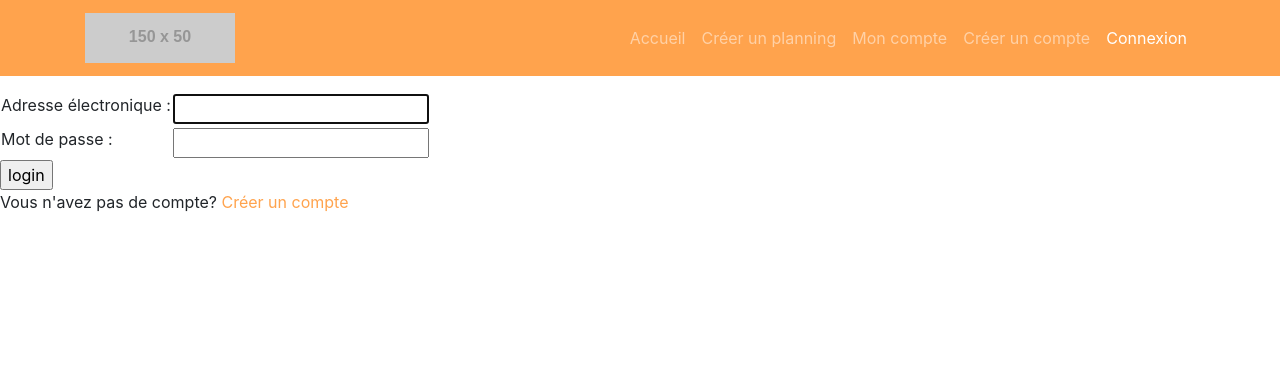
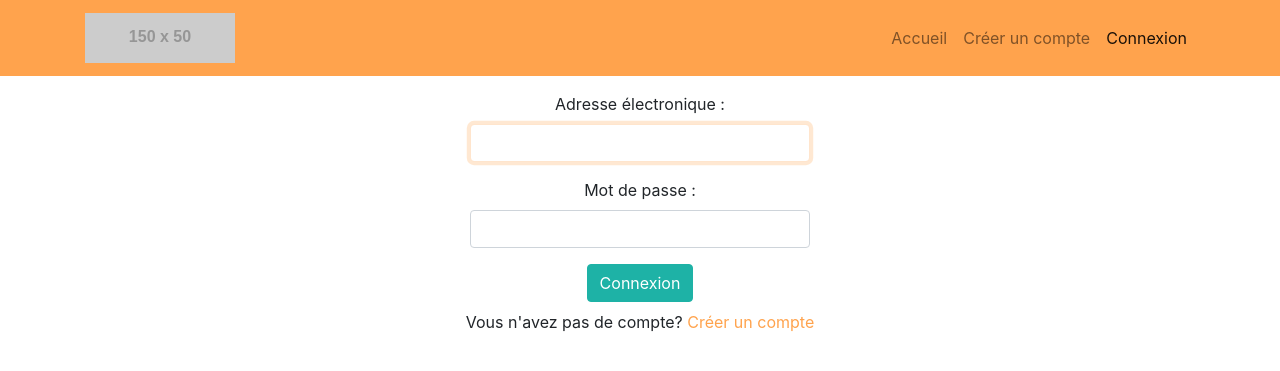
Before and after one commit to SylvainCatillon/PlanniTeam, a Django app: page /accounts/login/ in a window 1280 px wide. Shown: the top 371 px of the page. Run offline with Django 3.2, Linux system fonts and the light colour scheme; grey boxes labelled with a size stand in for pictures from a placeholder-image service; parts of the project's set-up code (start-up, migrations or seed data) failed here and were passed over; some libraries are stand-ins or nearby versions.

Commit message:
App accounts: -Removed unused folder 'accounts/tests/utils' -Design of page create and login
App core:
-New script Font Awesome load
-Template 'form_field' moved from plannings to core
-Errors display in 'form_field.html'
-Update of 'nav.html' (factorisation and user authentication differencies)
-New template 'nav_item' to factorisation purpose

App plannings:
-Intro text in planning creation
-Use of redirect() instead of HttpresponseRedirect in views

```diff
--- a/accounts/templates/accounts/login.html
+++ b/accounts/templates/accounts/login.html
@@ -1,5 +1,6 @@
 {%  extends 'core/base.html' %}
 {% block content %}
+<div class="container text-center">
 {% if form.errors %}
 {% for error in form.errors.values %}
   <p >{{ error }}</p>
@@ -16,19 +17,17 @@
 {% if user.is_authenticated %}
 <p>Vous êtes déjà connecté</p>
 {% else %}
-  <form method="post" action="{% url 'accounts:login' %}">
+<form method="post" action="{% url 'accounts:login' %}">
   {% csrf_token %}
-  <table>
   {%  for field in form %}
-  <tr>
-    <td>{{ field.label_tag }}</td>
-    <td>{{ field }}</td>
-  </tr>
+  <div class="form-group  col-lg-4 offset-lg-4">
+    {% include 'core/form_field.html' %}
+  </div>
   {%  endfor %}
-  </table>
-  <input type="submit" value="login">
+  <input class="btn btn-dark" type="submit" value="Connexion">
   <input type="hidden" name="next" value="{{ next }}">
-  </form>
-  <p>Vous n'avez pas de compte? <a href="{%  url 'accounts:create' %}">Créer un compte</a></p>
+</form>
+<p class="my-2">Vous n'avez pas de compte? <a href="{%  url 'accounts:create' %}">Créer un compte</a></p>
 {% endif %}
+</div>
 {%  endblock %}
--- a/core/templates/core/base.html
+++ b/core/templates/core/base.html
@@ -8,6 +8,9 @@
 
   <!-- Theme CSS - Includes Bootstrap -->
   <link href="{% static 'core/css/style.css' %}" rel="stylesheet">
+
+  <!-- Font Awesome Kit -->
+  <script src="https://kit.fontawesome.com/17f083b481.js" crossorigin="anonymous"></script>
 
   <title>PlanniTeam</title>
 </head>
--- a/plannings/templates/plannings/form_field.html
+++ b/core/templates/core/form_field.html
@@ -9,4 +9,8 @@
 {% if field.help_text %}
 <small class="form-text text-muted">{{ field.help_text }}</small>
 {% endif %}
-<ul id="{{ field.id_for_label }}_errors" class="text-danger field_errors"></ul>
+<div id="{{ field.id_for_label }}_errors" class="text-danger field_errors">
+  {% for error in field.errors %}
+    <p>{{ field.errors }}</p>
+  {% endfor %}
+</div>
--- a/core/templates/core/nav.html
+++ b/core/templates/core/nav.html
@@ -1,37 +1,28 @@
-<nav class="navbar navbar-expand-lg navbar-dark bg-primary static-top mb-3">
+<nav class="navbar navbar-expand-lg navbar-light bg-primary static-top mb-3">
 <div class="container">
 <a class="navbar-brand" href="{% url 'index' %}">
   <img src="http://placehold.it/150x50?text=Logo" alt="">
 </a>
-    <button class="navbar-toggler" type="button" data-toggle="collapse" data-target="#navbarResponsive" aria-controls="navbarResponsive" aria-expanded="false" aria-label="Toggle navigation">
+<button class="navbar-toggler" type="button" data-toggle="collapse" data-target="#navbar_responsive" aria-controls="navbar_responsive" aria-expanded="false" aria-label="Toggle navigation">
   <span class="navbar-toggler-icon"></span>
 </button>
-    <div class="collapse navbar-collapse" id="navbarResponsive">
+<div class="collapse navbar-collapse" id="navbar_responsive">
   <ul class="navbar-nav ml-auto">
     {% url 'index' as url %}
-        <li class="nav-item {% if request.path == url %}active{% endif %}">
-          <a class="nav-link" href="{{ url }}">Accueil{% if request.path == url %}<span class="sr-only">(current)</span>{% endif %}</a>
-        </li>
+    {% include 'core/nav_item.html' with title='Accueil' %}
+    {%  if user.is_authenticated %}
     {% url 'plannings:create' as url %}
-        <li class="nav-item {% if request.path == url %}active{% endif %}">
-          <a class="nav-link" href="{{ url }}">Créer un planning{% if request.path == url %}<span class="sr-only">(current)</span>{% endif %}</a>
-        </li>
+    {% include 'core/nav_item.html' with title='Créer un planning' %}
     {% url 'accounts:profile' as url %}
-        <li class="nav-item {% if request.path == url %}active{% endif %}">
-          <a class="nav-link" href="{{ url }}">Mon compte{% if request.path == url %}<span class="sr-only">(current)</span>{% endif %}</a>
-        </li>
+    {% include 'core/nav_item.html' with title='Mon compte' %}
+    {% url 'accounts:logout' as url %}
+    {% include 'core/nav_item.html' with title='Déconnexion' %}
+    {%  else %}
     {% url 'accounts:create' as url %}
-        <li class="nav-item {% if request.path == url %}active{% endif %}">
-          <a class="nav-link" href="{{ url }}">Créer un compte{% if request.path == url %}<span class="sr-only">(current)</span>{% endif %}</a>
-        </li>
+    {% include 'core/nav_item.html' with title='Créer un compte' %}
     {% url 'accounts:login' as url %}
-        <li class="nav-item {% if request.path == url %}active{% endif %}">
-          {% if user.is_authenticated %}
-            <a class="nav-link" href="{% url 'accounts:logout' %}">Déconnexion</a>
-          {% else %}
-            <a class="nav-link" href="{{ url }}">Connexion{% if request.path == url %}<span class="sr-only">(current)</span>{% endif %}</a>
-          {% endif %}
-        </li>
+    {% include 'core/nav_item.html' with title='Connexion' %}
+    {%  endif %}
   </ul>
 </div>
 </div>
--- /dev/null
+++ b/core/templates/core/nav_item.html
@@ -0,0 +1,3 @@
+<li class="nav-item {% if request.path == url %}active{% endif %}">
+  <a class="nav-link" href="{{ url }}">{{ title }}{% if request.path == url %}<span class="sr-only">(current)</span>{% endif %}</a>
+</li>
--- a/plannings/forms.py
+++ b/plannings/forms.py
@@ -22,8 +22,10 @@ class PlanningCreationForm(forms.ModelForm):
 class EventCreationForm(forms.ModelForm):
     class Meta:
         model = Event
-        widgets = {'date': forms.DateInput(attrs={'placeholder': 'AAAA-MM-JJ'}),
-                   'time': forms.TimeInput(attrs={'placeholder': 'HH:MM'})}
+        widgets = {
+            'date': forms.DateInput(attrs={'placeholder': 'JJ/MM/AAAA'}),
+            'time': forms.TimeInput(attrs={'placeholder': 'HH:MM'})
+        }
         fields = ['date', 'time', 'description', 'address']
 
 
```
Also changed, not shown: accounts/templates/accounts/create.html (+4 -10 lines), accounts/tests/utils.py (deleted, +0 -52 lines), participations/models.py (+1 -11 lines), participations/views.py (+1 -43 lines), plannings/models.py (+0 -18 lines), plannings/templates/plannings/create_planning.html (+52 -25 lines), plannings/templates/plannings/event_form.html (+4 -4 lines), plannings/tests/tests_functional.py (+0 -1 lines), plannings/views.py (+5 -15 lines). Lines whose indentation alone changed are shown as unchanged.
